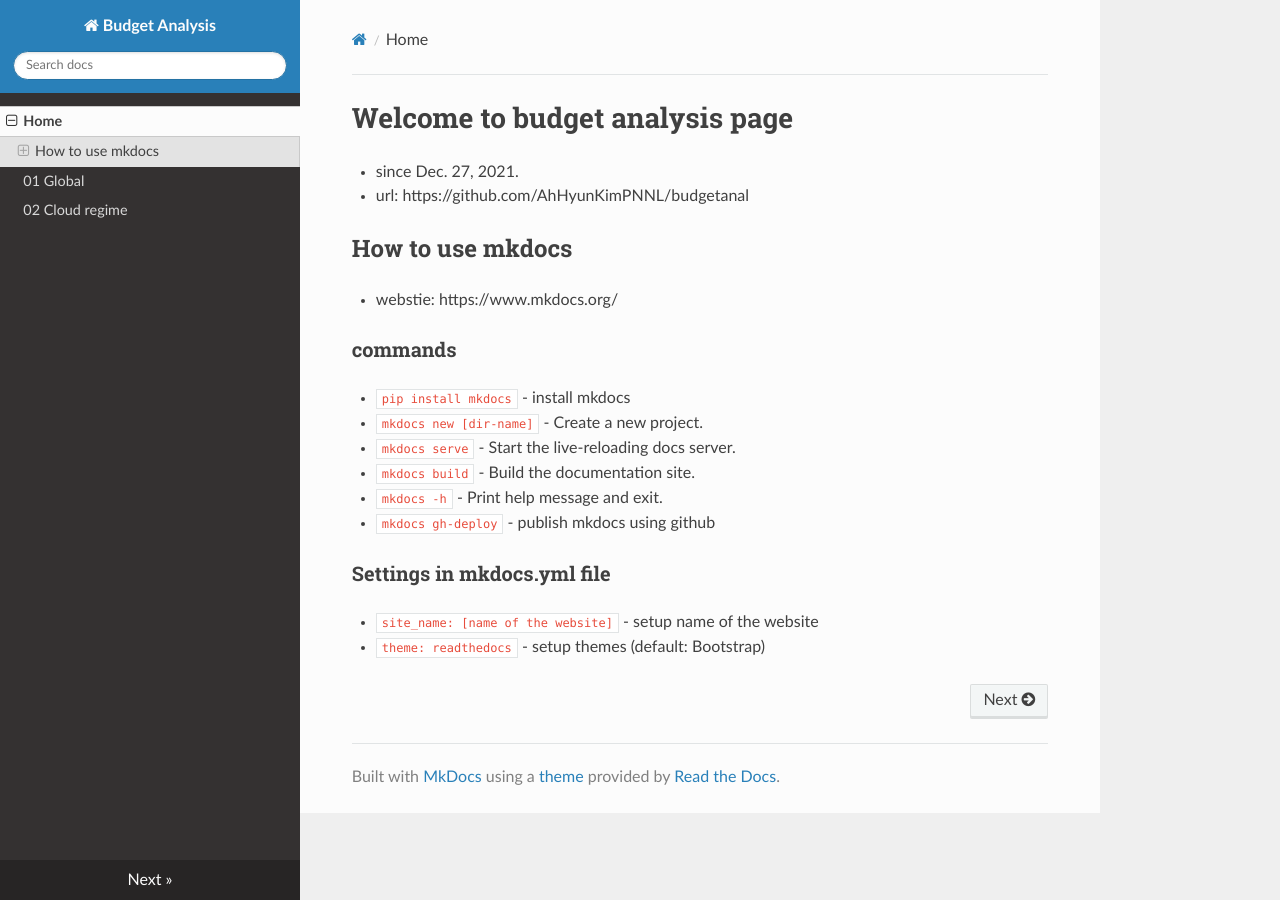
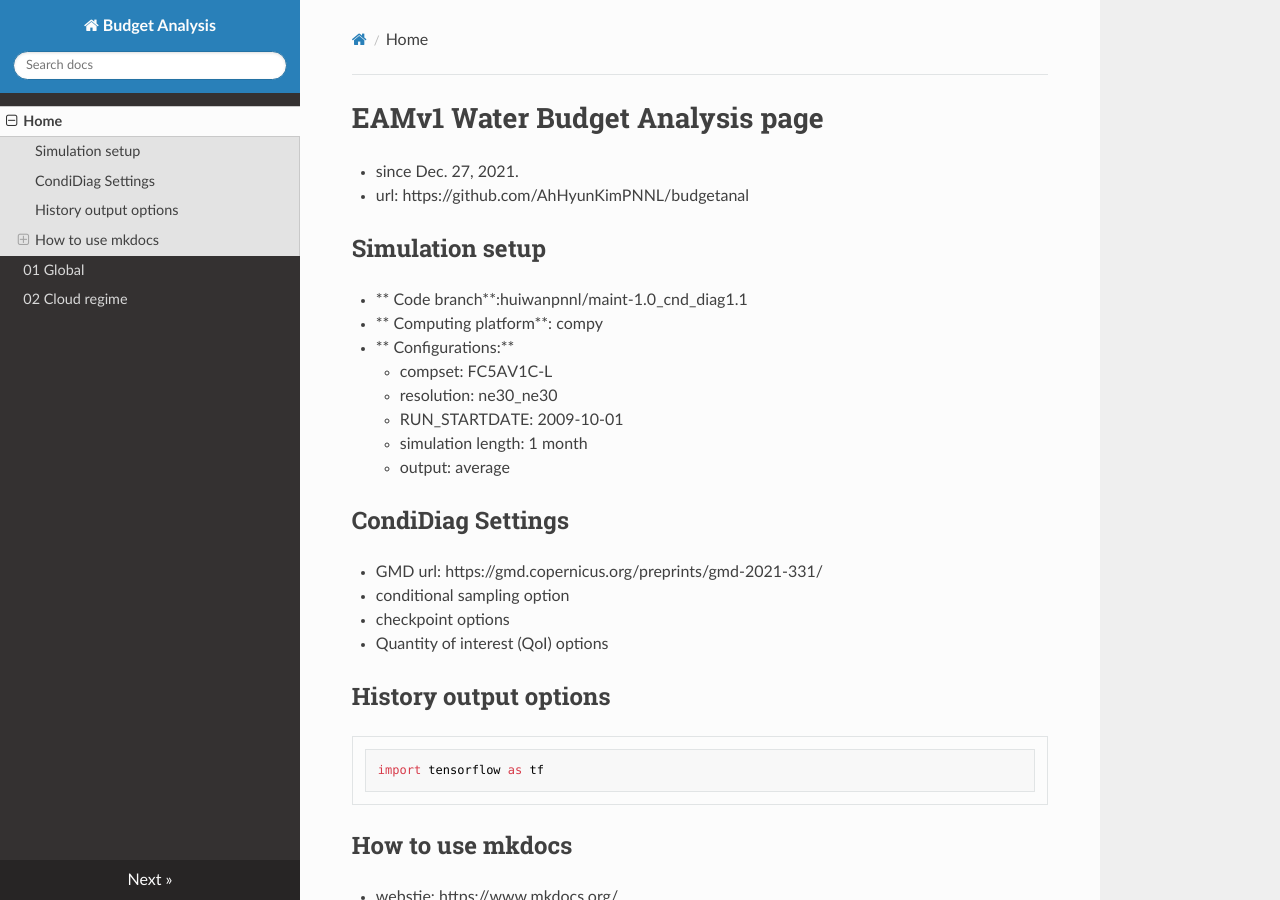
Before and after one commit to AhHyunKimPNNL/budgetanal, an MkDocs documentation site: the page built from docs/index.md, in a window 1280 px wide and 900 px high. Built offline with MkDocs 1.6.1, drawn with Linux system fonts in a browser that asks for light colours; nearby versions of some CDN libraries; old or Windows-style settings are respelled for this version of MkDocs.

Commit message:
update model settings

````diff
--- a/docs/index.md
+++ b/docs/index.md
@@ -1,6 +1,27 @@
-# Welcome to budget analysis page
+# EAMv1 Water Budget Analysis page
 * since Dec. 27, 2021.
 * url: https://github.com/AhHyunKimPNNL/budgetanal
+
+## Simulation setup
+* ** Code branch**:huiwanpnnl/maint-1.0_cnd_diag1.1
+* ** Computing platform**: compy
+* ** Configurations:**
+     * compset: FC5AV1C-L
+     * resolution: ne30_ne30
+     * RUN_STARTDATE: 2009-10-01
+     * simulation length: 1 month
+     * output: average
+
+## CondiDiag Settings
+* GMD url: https://gmd.copernicus.org/preprints/gmd-2021-331/
+* conditional sampling option
+* checkpoint options
+* Quantity of interest (QoI) options
+
+## History output options
+``` py
+import tensorflow as tf
+```
 
 ## How to use mkdocs
 * webstie: https://www.mkdocs.org/
--- a/mkdocs.yml
+++ b/mkdocs.yml
@@ -9,3 +9,11 @@ pages:
  - Home: index.md
  - 01 Global: 01_global.md
  - 02 Cloud regime: 02_cloud_regime.md
+
+
+markdown_extensions:
+  - pymdownx.highlight:
+      anchor_linenums: true
+  - pymdownx.inlinehilite
+  - pymdownx.snippets
+  - pymdownx.superfences
````
Also changed, not shown: docs/01_global.md (+1 -1 lines).
